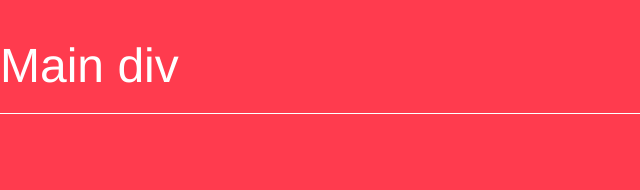
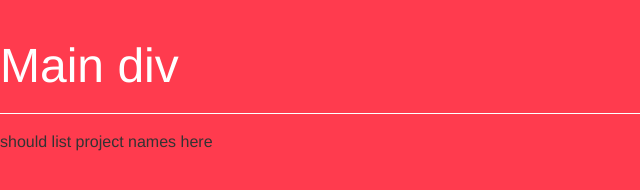
Before and after one commit to juliekraft/juliekraft.github.io, a plain HTML site: page index.html in a window 1280 px wide. Shown: the whole page, without its empty margins (0-640 px from the left). Drawn offline with nearby package versions, Linux system fonts and the light colour scheme; some packages are replaced by stand-ins of ours.

Commit message:
fixed route

```diff
--- a/js/views/projectInfo.html
+++ b/js/views/projectInfo.html
@@ -1,3 +1,4 @@
+<p> should list project names here</p>
 <div ng-repeat="project in portfolio">
   <p>{{project.name}}</p>
 </div>
```
